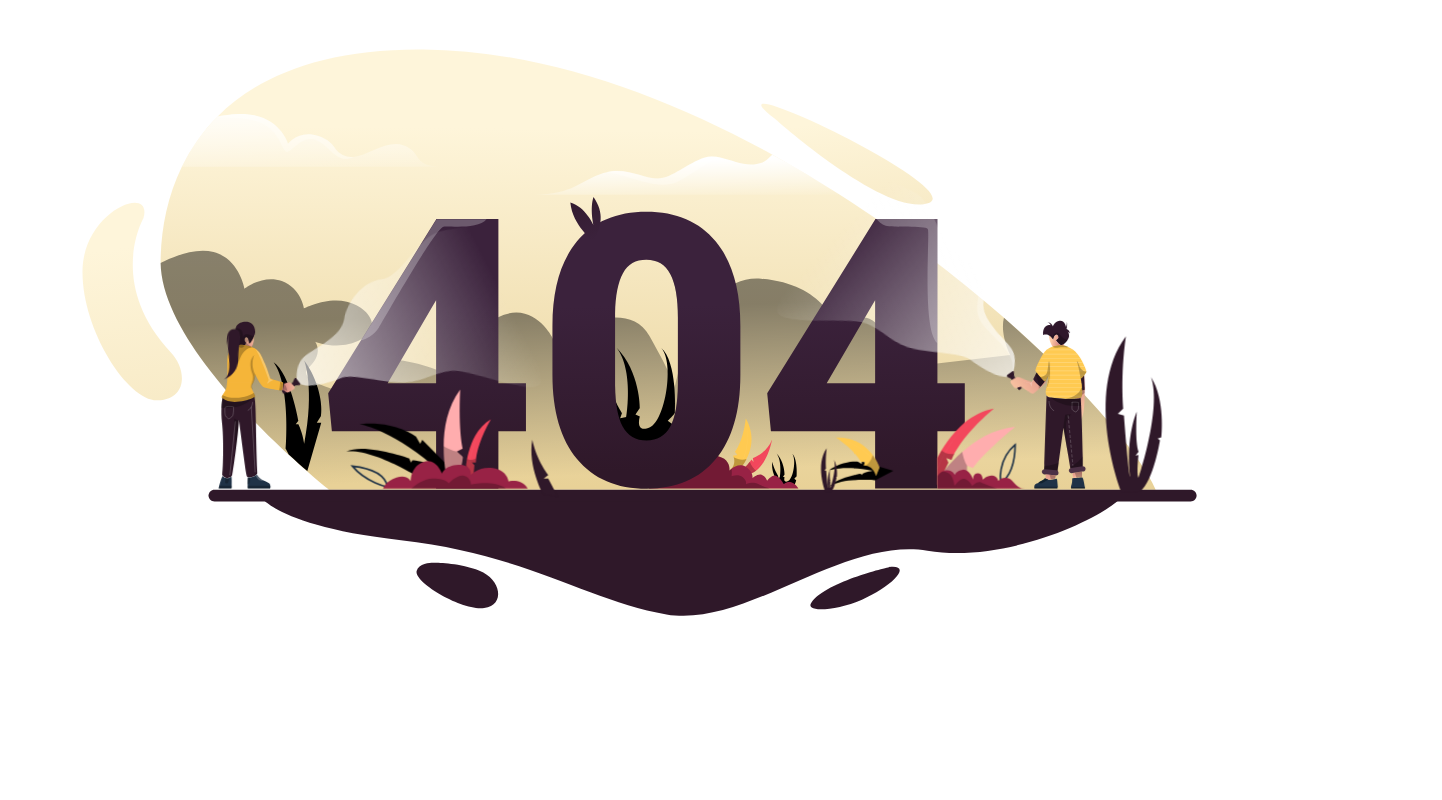
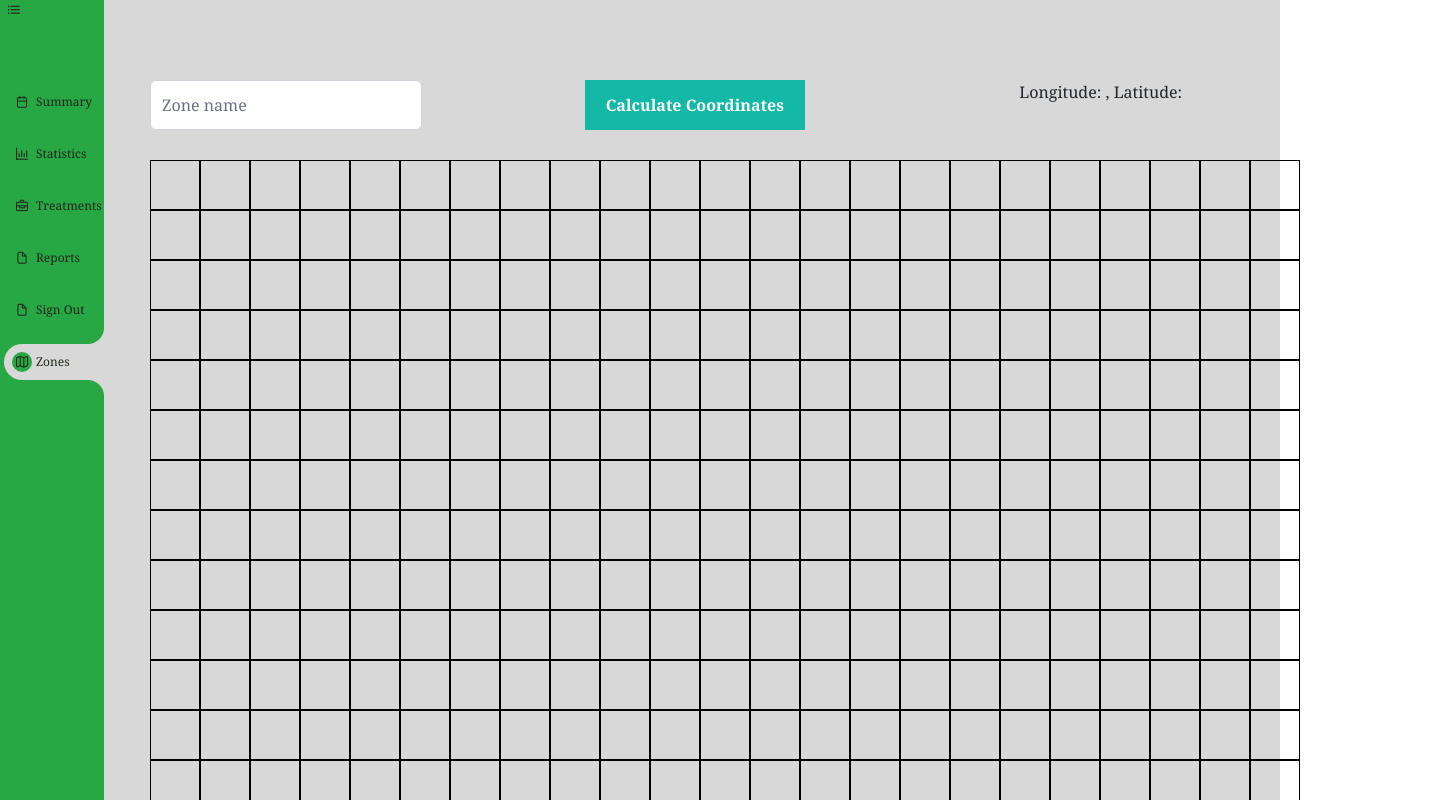
Before and after one commit to Ahmed23Adel/GradProject-Smart-Agriculture-System, a Vue app: page /zonesMapping in a window 1280 px wide. Shown: the top 800 px of the page, 1442 px wide, since content can reach past the window. Built offline with nearby package versions, Linux system fonts and the light colour scheme.

Commit message:
adding a page where user can find the mapping between zone names and lat and long. additionally users now can't deactivate owners'

```diff
--- a/src/components/Sidebar.vue
+++ b/src/components/Sidebar.vue
@@ -57,6 +57,10 @@ onMounted(() => {
       <div class="signout" :class="{ selected: selected == 5 }" @click="signOut">
         <i class="pi pi-file"></i>
         <p>Sign out</p>
+      </div>
+      <div class="Zones" :class="{ selected: selected == 6 }" @click="router.push('zonesMapping')">
+        <i class="pi pi-map"></i>
+        <p>Zones</p>
       </div>
 
     </div>
--- a/src/router/index.ts
+++ b/src/router/index.ts
@@ -7,8 +7,9 @@ import Treatment from   '../views/Treatment.vue'
 import DiseaseDefaultTreatment from   '../views/DiseaseDefaultTreatment.vue'
 import RegisterNewUser from   '../views/RegisterNewUser.vue'
 import ownerReport from "@/views/ownerReport.vue"
+import ZonesMapping from "@/views/ZonesMapping.vue"
+
 import { createRouter, createWebHistory } from "vue-router"
-
 
 const router = createRouter({
     history:createWebHistory(import.meta.env.BASE_URL),
@@ -60,6 +61,11 @@ const router = createRouter({
             component: ownerReport
         },
         {
+            path:"/zonesMapping",
+            name:"zonesMapping",
+            component: ZonesMapping
+        },
+        {
             path:"/:catchall(.*)*",
             name:"Not found",
             component: NotFound
--- a/src/views/RegisterNewUser.vue
+++ b/src/views/RegisterNewUser.vue
@@ -12,6 +12,7 @@ const successMessage = ref()
 const isValid = ref(false)
 const users = ref([])
 const passwords = ref({})
+const isShowError = ref(false)
 // const =
 function validateUsername() {
     isValid.value = username.value.length >= 5 && password.value.length >= 5 && password.value === confirmPassword.value
@@ -76,10 +77,19 @@ onMounted(() => {
     });
 });
 
-async function switchActivationStatus(user_id, activated) {
+async function switchActivationStatus(type, userId, activated) {
+    if (type === "owner"){
+        console.log("owner")
+        isShowError.value = true;
+        console.log(users.value)
+        console.log(userId, users.value.find(user => user._id === userId))
+        users.value.find(user => user._id === userId).activated = true;
+        console.log(userId, users.value.find(user => user._id === userId))
+        return;
+    }
     const requester = new HttpRequester('activate_user');
     const queryParams = {
-        user_id: user_id,
+        user_id: userId,
         activated: !activated,
     };
     await requester.callApi('PUT', queryParams);
@@ -164,7 +174,9 @@ async function resetPassword(username, password) {
                                     <td>
                                         <ToggleButton v-model="user.activated" onLabel="Activated"
                                             offLabel="Deactivated"
-                                            @click="switchActivationStatus(user._id, user.activated)" />
+                                            @click="switchActivationStatus(user.type, user._id, user.activated)"
+                                            :disabled="user.type === 'owner'"
+                                            />
                                     </td>
                                     <td>{{ user.type }}</td>
                                     <td>
@@ -185,6 +197,10 @@ async function resetPassword(username, password) {
                         </table>
                     </div>
                 </div>
+                <div class="alert-container" v-if="isShowError">
+                    <Message severity="error">You can't change the status of an owner</Message>
+                </div>
+
             </div>
         </div>
     </div>
--- /dev/null
+++ b/src/views/ZonesMapping.vue
@@ -0,0 +1,158 @@
+<script setup>
+import { ref, onMounted } from 'vue'
+import Sidebar from "../components/Sidebar.vue";
+import { HttpRequester } from '@/services/ApiCaller.ts';
+
+const grid = ref([])
+const hoveredZone = ref (null)
+const calculatedCoordinates = ref({})
+const zoneNameSearch = ref("")
+const minLat = 40.0;
+const maxLat = 40.1;
+const minLong = 50.0;
+const maxLong = 50.1;
+const zoneSize = 500 //m;
+const maxZones = 1000;
+function generateGrid() {
+
+
+    // Calculate the maximum number of zones allowed
+
+
+    // Calculate the number of zones needed to achieve approximately 200 zones
+
+    const horizontalZones = Math.ceil((maxLong - minLong) * 111139 / zoneSize);
+    const verticalZones = Math.ceil((maxLat - minLat) * 111139 / zoneSize);
+    console.log(zoneSize, horizontalZones, verticalZones)
+    let counter = 0;
+    for (let i = 0; i < verticalZones; i++) {
+        const row = [];
+        for (let j = 0; j < horizontalZones; j++) {
+            const zoneName = `Zone_${counter}. Longitude: ${minLong + i*zoneSize/111139} Latitude: ${minLat + i*zoneSize/111139}`;
+            row.push({ name: zoneName });
+            counter += 1;
+        }
+        grid.value.push(row);
+    }
+    // console.log("grid", grid.valu)
+    return grid;
+}
+function showZoneName(zone) {
+    hoveredZone.value = zone;
+}
+
+function hideZoneName() {
+    // console.log("hideZoneName", zone)
+
+    hoveredZone.value = null;
+}
+
+function findCoordinates(){
+    let [rowIndex, colIndex] = zoneNameSearch.value.split(' ')[1].split('.').map(Number);
+    if (!colIndex)
+        colIndex = 0
+    console.log("rowIndex, colIndex", rowIndex, colIndex)
+    const long = minLong + colIndex * zoneSize/111139;
+    const lat = minLat + rowIndex * zoneSize/111139;
+    calculatedCoordinates.value = { long, lat };
+}
+
+function openGoogleMaps(zone) {
+    console.log("zone", zone)
+    // Extracting longitude and latitude from the zone string
+    const parts = zone.name.split('. ');
+    const longitude = parseFloat(parts[1].split(' ')[1]);
+    const latitude = parseFloat(parts[1].split(' ')[1]);
+
+    // Constructing the Google Maps link
+    const googleMapsLink = `https://www.google.com/maps?q=${latitude},${longitude}`;
+
+    // Opening the link in a new tab
+    window.open(googleMapsLink, '_blank');
+}
+
+onMounted(async () => {
+    await generateGrid();
+});
+
+
+</script>
+<template>
+    <div class="page-container">
+        <Sidebar class="sidebar" :selected="6" />
+        <div class="main-container" style="margin-top:60px">
+            <div class="zone-input row">
+                <div class="col-4">
+                    <FloatLabel>
+                        <InputText id="zonename" v-model="zoneNameSearch" />
+                        <label for="zonename">Zone name</label>
+                    </FloatLabel>
+                </div>
+                <div class="col-4">
+                    <Button label="Calculate Coordinates" @click="findCoordinates"/>
+                </div>
+                <div class="col-4">
+                    <div v-if="calculatedCoordinates">Longitude: {{ calculatedCoordinates.long }}, Latitude: {{ calculatedCoordinates.lat }}</div>
+                </div>
+            </div>
+            <div id="app" style="position: relative;">
+                <div v-for="(row, rowIndex) in grid" :key="rowIndex" class="grid-row">
+                    <div v-for="(zone, zoneIndex) in row" :key="zoneIndex" class="zone"
+                        :style="{ left: zoneIndex * 55 + 'px', top: (grid.length - 1 - rowIndex) * 55 + 'px' }"
+                        @mouseover="showZoneName(zone)"
+                        @mouseout="hideZoneName"
+                        @click="openGoogleMaps(zone)">
+                        <div class="zone-name" v-if="hoveredZone === zone">{{ zone.name }}</div>
+                    </div>
+                </div>
+            </div>
+        </div>
+    </div>
+</template>
+<style lang="scss" scoped>
+.page-container {
+    background-color: var(--primary);
+    display: grid;
+    position: relative;
+    grid-template-columns: 150px 1fr;
+}
+
+.sidebar {
+    position: sticky;
+    top: 0;
+}
+
+.grid-row {
+    display: flex;
+}
+
+.zone {
+    width: 50px;
+    height: 50px;
+    border: 1px solid black;
+    display: flex;
+    justify-content: center;
+    align-items: center;
+}
+
+.zone:hover .zone-name {
+    display: block;
+}
+
+.zone-name {
+    display: none;
+    position: absolute;
+    background-color: white;
+    padding: 5px;
+    border: 1px solid black;
+    z-index: 1;
+}
+.zone-input {
+    margin-top: 20px;
+    margin-bottom: 30px;
+}
+
+.zone-input input {
+    margin-right: 10px;
+}
+</style>
```
Also changed, not shown: src/assets/images/diseaseDefaultTreatment/organic_farm_field.jpg (added), src/assets/images/organic_farm_field.jpg (added).
